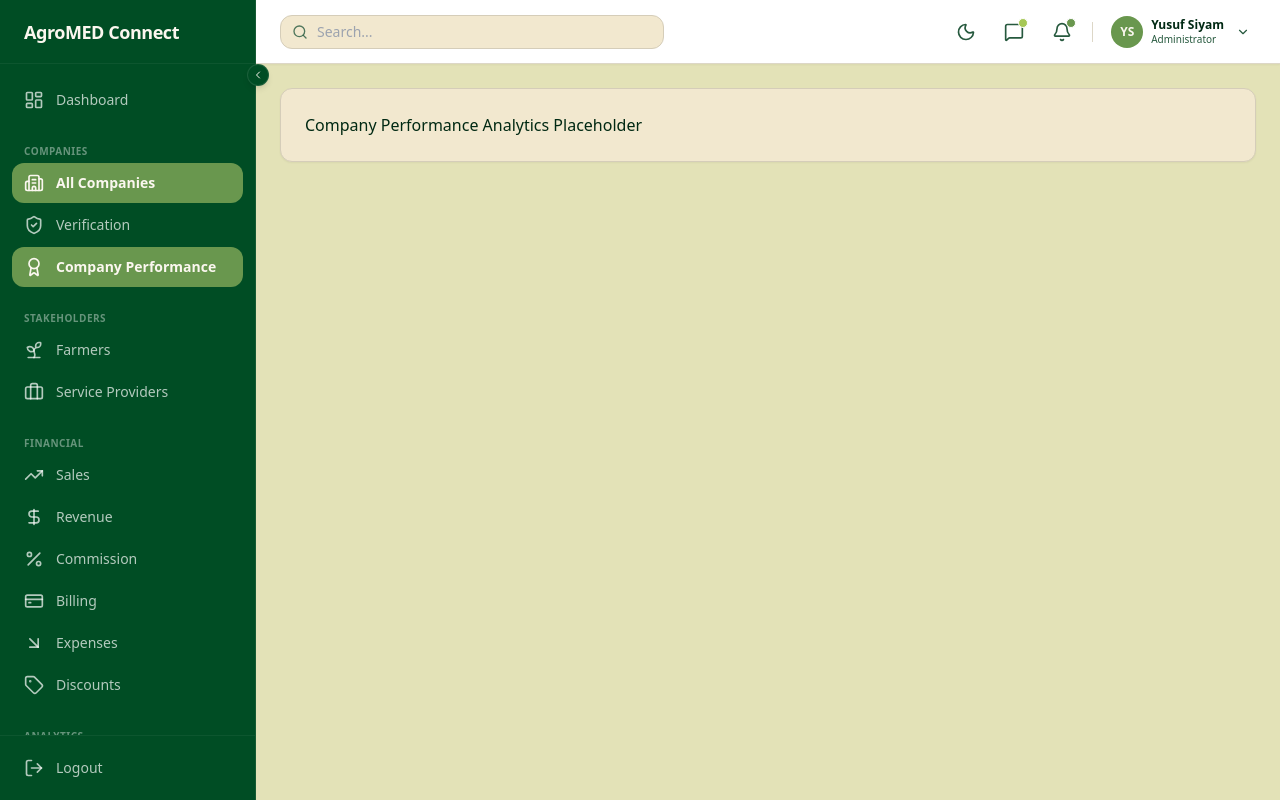
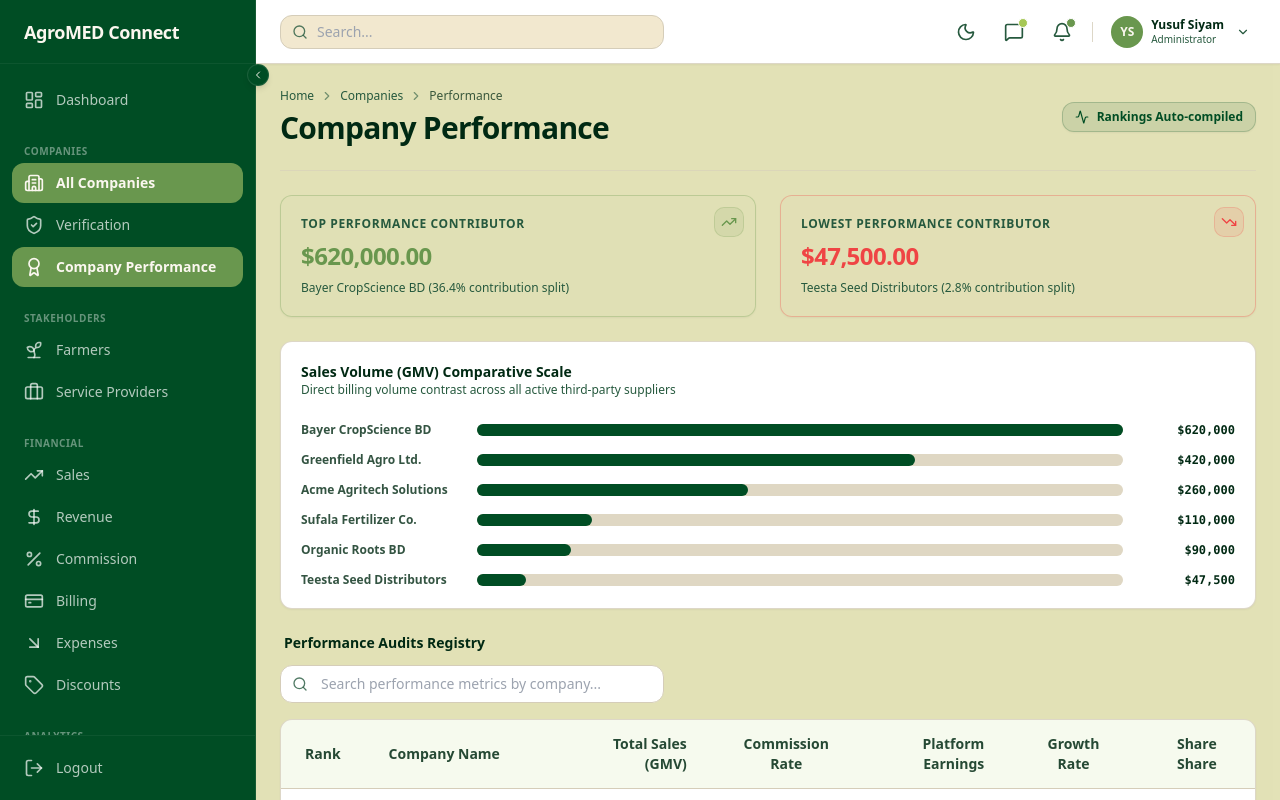
Before and after one commit to Yusuf-Siyam/Agromed-Admin, a React (Vite) app in the folder frontend/: page /Agromed-Admin/companies/performance in a window 1280 px wide. Built offline with nearby package versions, Linux system fonts and the light colour scheme.

Commit message:
Implement CompanyPerformance page with ranked metrics table, summary cards, and SVG comparative scales

```diff
--- /dev/null
+++ b/frontend/src/features/companies/components/CompanyPerformance.tsx
@@ -0,0 +1,164 @@
+import { useState } from 'react';
+import PageHeader from '@/components/shared/PageHeader';
+import DataTable from '@/components/shared/DataTable';
+import type { Column } from '@/components/shared/DataTable';
+import PercentageBadge from '@/components/shared/PercentageBadge';
+import FinancialSummaryCard from '@/components/shared/FinancialSummaryCard';
+import { Building2, TrendingUp, TrendingDown, Activity } from 'lucide-react';
+
+interface CompanyPerformanceItem {
+  rank: number;
+  id: string;
+  name: string;
+  totalSales: number;
+  commissionRate: number;
+  platformEarnings: number;
+  growthRate: number;
+  contribution: number;
+}
+
+export default function CompanyPerformance() {
+  // Mock performance data mapping v2 mediator metrics
+  const mockPerformance: CompanyPerformanceItem[] = [
+    { rank: 1, id: 'COMP-003', name: 'Bayer CropScience BD', totalSales: 620000, commissionRate: 10.0, platformEarnings: 62000, growthRate: 18.2, contribution: 36.4 },
+    { rank: 2, id: 'COMP-001', name: 'Greenfield Agro Ltd.', totalSales: 420000, commissionRate: 8.0, platformEarnings: 33600, growthRate: 12.4, contribution: 24.6 },
+    { rank: 3, id: 'COMP-002', name: 'Acme Agritech Solutions', totalSales: 260000, commissionRate: 10.0, platformEarnings: 26000, growthRate: 8.5, contribution: 15.2 },
+    { rank: 4, id: 'COMP-004', name: 'Sufala Fertilizer Co.', totalSales: 110000, commissionRate: 10.0, platformEarnings: 11000, growthRate: -4.2, contribution: 6.4 },
+    { rank: 5, id: 'COMP-006', name: 'Organic Roots BD', totalSales: 90000, commissionRate: 10.0, platformEarnings: 9000, growthRate: 14.6, contribution: 5.3 },
+    { rank: 6, id: 'COMP-005', name: 'Teesta Seed Distributors', totalSales: 47500, commissionRate: 10.0, platformEarnings: 4750, growthRate: 2.1, contribution: 2.8 }
+  ];
+
+  const [search, setSearch] = useState('');
+
+  const filteredData = mockPerformance.filter((item) =>
+    item.name.toLowerCase().includes(search.toLowerCase())
+  );
+
+  const topPerformer = mockPerformance[0];
+  const lowestPerformer = mockPerformance[mockPerformance.length - 1];
+
+  const columns: Column<CompanyPerformanceItem>[] = [
+    {
+      key: 'rank',
+      label: 'Rank',
+      align: 'center',
+      render: (row) => <span className="font-mono font-bold text-muted-foreground">#{row.rank}</span>
+    },
+    {
+      key: 'name',
+      label: 'Company Name',
+      render: (row) => (
+        <div className="flex items-center gap-2">
+          <Building2 className="h-4 w-4 text-primary shrink-0" />
+          <span className="font-bold text-foreground">{row.name}</span>
+        </div>
+      )
+    },
+    {
+      key: 'totalSales',
+      label: 'Total Sales (GMV)',
+      align: 'right',
+      render: (row) => `$${row.totalSales.toLocaleString(undefined, { minimumFractionDigits: 2 })}`
+    },
+    {
+      key: 'commissionRate',
+      label: 'Commission Rate',
+      align: 'center',
+      render: (row) => <PercentageBadge value={row.commissionRate} type="commission" />
+    },
+    {
+      key: 'platformEarnings',
+      label: 'Platform Earnings',
+      align: 'right',
+      render: (row) => `$${row.platformEarnings.toLocaleString(undefined, { minimumFractionDigits: 2 })}`
+    },
+    {
+      key: 'growthRate',
+      label: 'Growth Rate',
+      align: 'center',
+      render: (row) => <PercentageBadge value={row.growthRate} type="growth" />
+    },
+    {
+      key: 'contribution',
+      label: 'Share Share',
+      align: 'center',
+      render: (row) => <PercentageBadge value={row.contribution} type="contribution" />
+    }
+  ];
+
+  return (
+    <div className="space-y-6">
+      {/* Page Header */}
+      <PageHeader
+        title="Company Performance"
+        breadcrumbs={[{ label: 'Home', href: '/' }, { label: 'Companies', href: '/companies' }, { label: 'Performance' }]}
+        action={
+          <div className="flex items-center gap-2 text-xs font-semibold text-primary bg-primary/10 border border-primary/20 px-3 py-1.5 rounded-lg shadow-sm">
+            <Activity className="h-3.5 w-3.5" />
+            Rankings Auto-compiled
+          </div>
+        }
+      />
+
+      {/* Top / Lowest performing summary widgets */}
+      <div className="grid grid-cols-1 md:grid-cols-2 gap-6">
+        <div className="relative">
+          <div className="absolute top-3 right-3 p-1.5 bg-info/10 text-info border border-info/20 rounded-md z-15">
+            <TrendingUp className="h-4 w-4" />
+          </div>
+          <FinancialSummaryCard
+            label="Top Performance Contributor"
+            amount={topPerformer.totalSales}
+            subtext={`${topPerformer.name} (${topPerformer.contribution}% contribution split)`}
+            variant="success"
+          />
+        </div>
+        <div className="relative">
+          <div className="absolute top-3 right-3 p-1.5 bg-destructive/10 text-destructive border border-destructive/20 rounded-md z-15">
+            <TrendingDown className="h-4 w-4" />
+          </div>
+          <FinancialSummaryCard
+            label="Lowest Performance Contributor"
+            amount={lowestPerformer.totalSales}
+            subtext={`${lowestPerformer.name} (${lowestPerformer.contribution}% contribution split)`}
+            variant="danger"
+          />
+        </div>
+      </div>
+
+      {/* Simple comparative horizontal bar chart */}
+      <div className="bg-card border border-border/80 rounded-xl p-5 shadow-sm space-y-4">
+        <div>
+          <h3 className="text-sm font-bold text-foreground">Sales Volume (GMV) Comparative Scale</h3>
+          <p className="text-xs text-muted-foreground">Direct billing volume contrast across all active third-party suppliers</p>
+        </div>
+        <div className="space-y-3.5 pt-2">
+          {mockPerformance.map((comp, idx) => (
+            <div key={idx} className="flex items-center gap-4 text-xs font-semibold">
+              <span className="w-40 text-foreground/80 truncate">{comp.name}</span>
+              <div className="flex-1 bg-muted rounded-full h-3 relative">
+                <div
+                  className="bg-primary h-3 rounded-full transition-all duration-500"
+                  style={{ width: `${(comp.totalSales / topPerformer.totalSales) * 100}%` }}
+                />
+              </div>
+              <span className="w-24 text-right text-foreground font-mono font-bold">${comp.totalSales.toLocaleString()}</span>
+            </div>
+          ))}
+        </div>
+      </div>
+
+      {/* Ranked Performance DataTable */}
+      <div className="space-y-3">
+        <h3 className="text-sm font-bold text-foreground px-1">Performance Audits Registry</h3>
+        <DataTable
+          columns={columns}
+          data={filteredData}
+          searchPlaceholder="Search performance metrics by company..."
+          searchValue={search}
+          onSearchChange={setSearch}
+        />
+      </div>
+    </div>
+  );
+}
--- a/frontend/src/features/companies/routes.tsx
+++ b/frontend/src/features/companies/routes.tsx
@@ -1,6 +1,7 @@
 import CompanyList from './components/CompanyList';
 import CompanyDetails from './components/CompanyDetails';
 import CompanyVerification from './components/CompanyVerification';
+import CompanyPerformance from './components/CompanyPerformance';
 
 export const CompaniesRoutes = [
   {
@@ -13,7 +14,7 @@ export const CompaniesRoutes = [
   },
   {
     path: '/companies/performance',
-    element: <div className="p-6 text-foreground bg-background rounded-xl border border-border shadow-sm">Company Performance Analytics Placeholder</div>
+    element: <CompanyPerformance />
   },
   {
     path: '/companies/:id',
```
